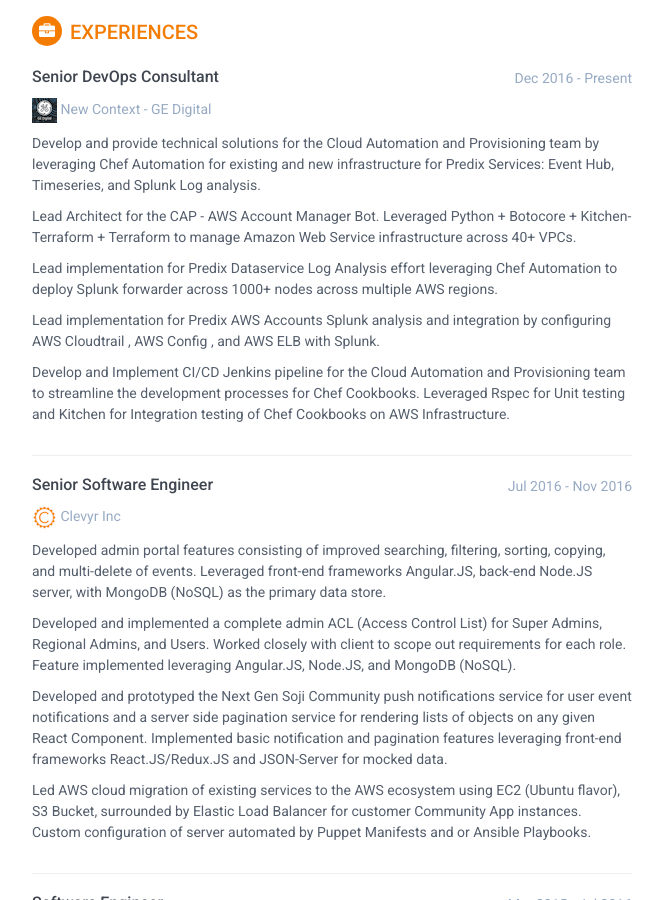
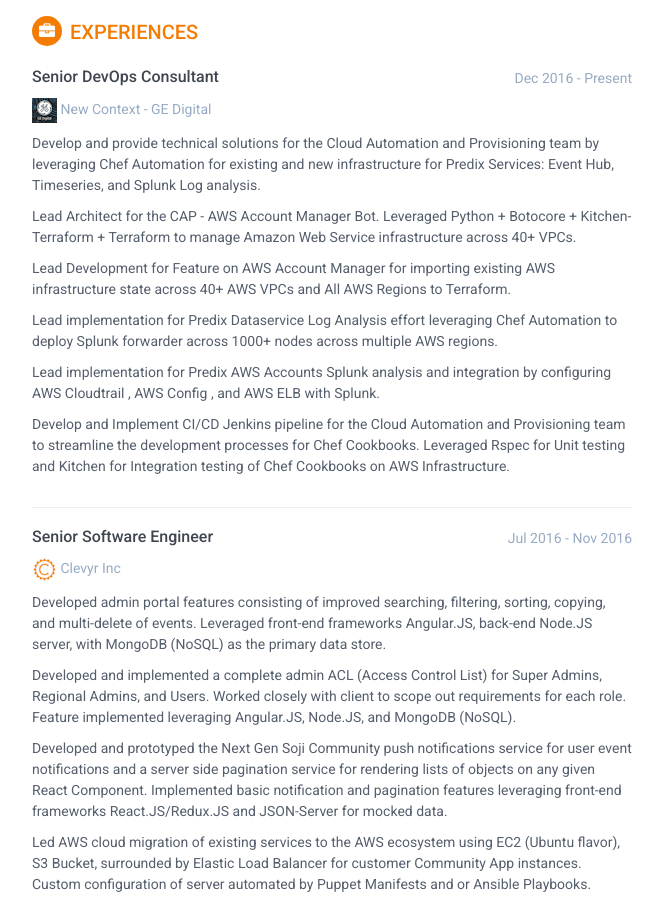
Before and after one commit to ivanfan12345/cv, a Jekyll site: the page built from index.html, in a window 1280 px wide and 900 px high, scrolled down 366 px. Shown: the whole window, without its empty margins (188-851 px from the left). Built offline with Jekyll 4.4.1, drawn with Linux system fonts in a browser that asks for light colours.

Commit message:
update cv for new import feature for AWS Account Bot.

```diff
--- a/_includes/experience.html
+++ b/_includes/experience.html
@@ -12,6 +12,7 @@
                     <div class="details">
                         <p>Develop and provide technical solutions for the Cloud Automation and Provisioning team by leveraging Chef Automation for existing and new infrastructure for Predix Services: Event Hub, Timeseries, and Splunk Log analysis.</p>
                         <p>Lead Architect for the CAP - AWS Account Manager Bot. Leveraged Python + Botocore + Kitchen-Terraform + Terraform to manage Amazon Web Service infrastructure across 40+ VPCs.</p>
+                        <p>Lead Development for Feature on AWS Account Manager for importing existing AWS infrastructure state across 40+ AWS VPCs and All AWS Regions to Terraform.</p>
                         <p>Lead implementation for Predix Dataservice Log Analysis effort leveraging Chef Automation to deploy Splunk forwarder across 1000+ nodes across multiple AWS regions.</p>
                         <p>Lead implementation for Predix AWS Accounts Splunk analysis and integration by configuring AWS Cloudtrail , AWS Config , and AWS ELB with Splunk.</p>
                         <p>Develop and Implement CI/CD Jenkins pipeline for the Cloud Automation and Provisioning team to streamline the development processes for Chef Cookbooks. Leveraged Rspec for Unit testing and Kitchen for Integration testing of Chef Cookbooks on AWS Infrastructure.</p>
```
